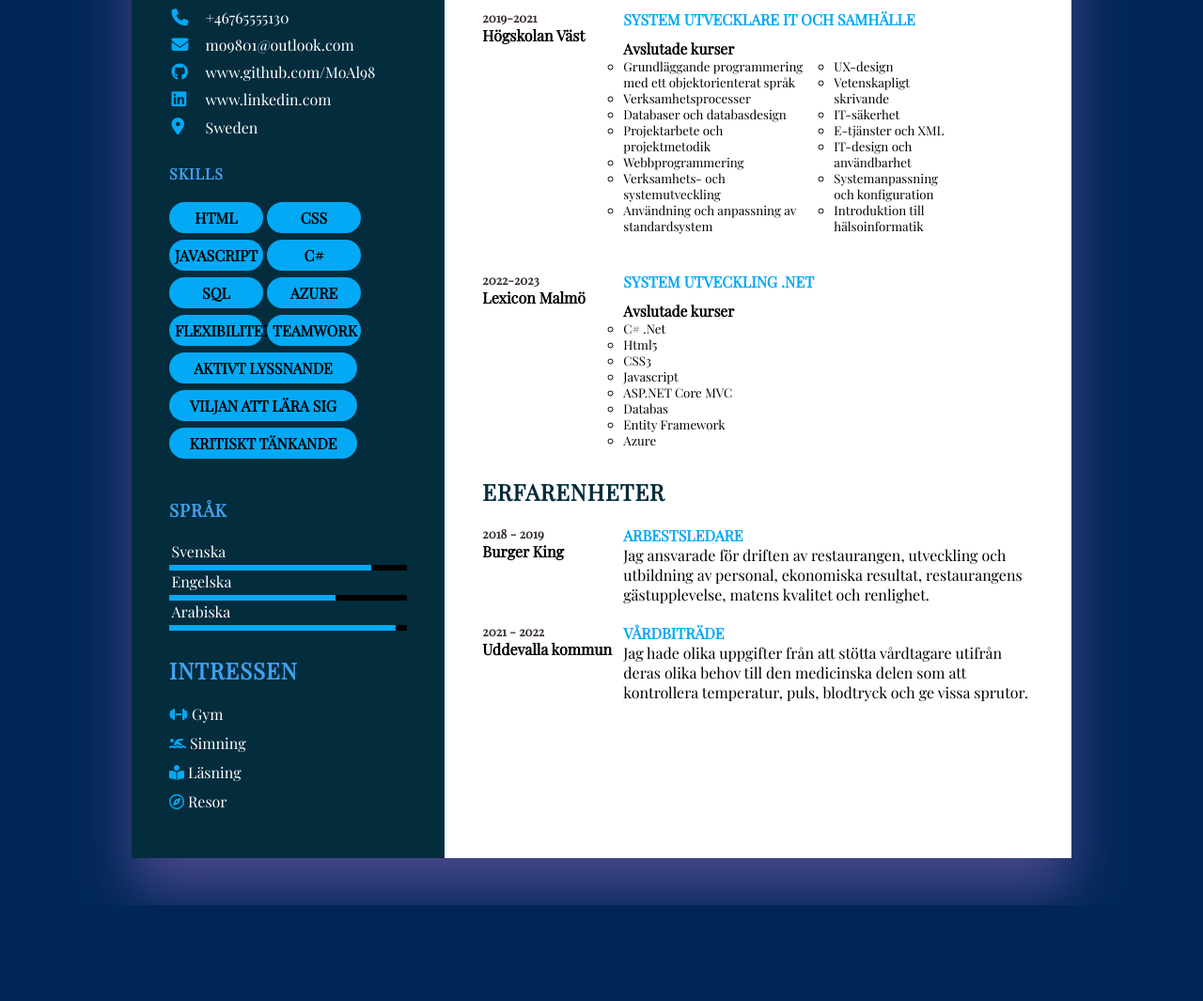
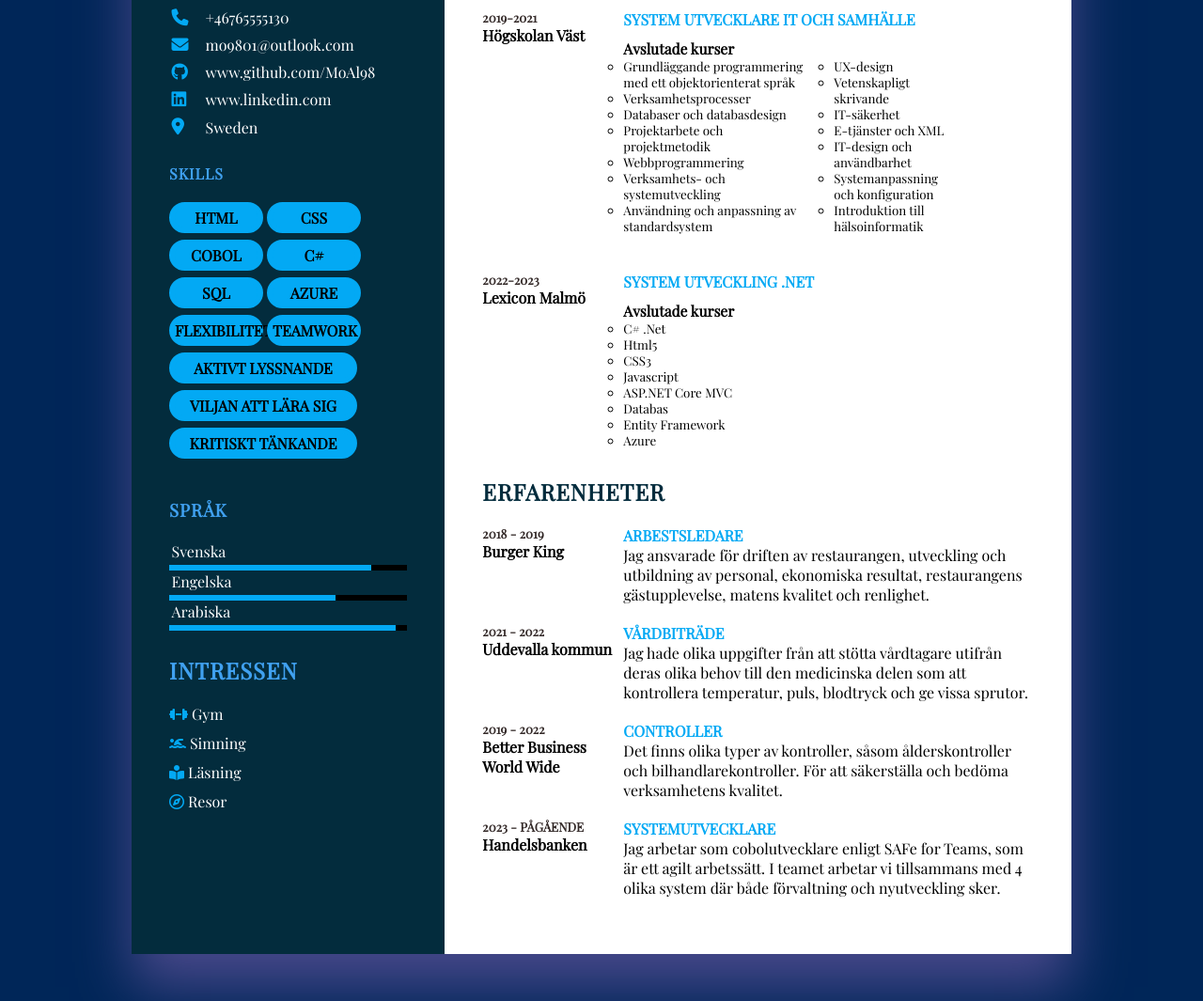
Before and after one commit to MoAl98/myCvSv, a plain HTML site: page index.html in a window 1280 px wide. Shown: the part 433-1498 px from the top of the page at 94% size. Before the commit the page ends 1396 px from the top, so only its background shows below. Drawn offline with nearby package versions, Linux system fonts and the light colour scheme.

Commit message:
Update index.html

```diff
--- a/index.html
+++ b/index.html
@@ -48,7 +48,7 @@
                      <div class="title">Skills </div>
                      <div class="one">HTML</div>
                      <div class="one">CSS</div>
-                     <div class="one">JavaScript</div>
+                     <div class="one">COBOL</div>
                      <div class="one">C#</div>
                      <div class="one">SQL</div>
                      <div class="one">Azure</div>
@@ -180,6 +180,28 @@
                             till den medicinska delen som att kontrollera temperatur, puls, blodtryck och ge vissa sprutor.</p>
                        </div>
                      </div>
+                      <div class="box">
+                        <div class="year_company">
+                            <h5>2019 - 2022</h5>
+                            <h4>Better Business World Wide</h4>
+                        </div>
+                       <div class="text">
+                        <h4>Controller</h4>
+                        <p>Det finns olika typer av kontroller, såsom ålderskontroller
+                           och bilhandlarekontroller. För att säkerställa och bedöma verksamhetens kvalitet.</p>
+                       </div>
+                     </div>
+                     <div class="box">
+                        <div class="year_company">
+                            <h5>2023 - pågående </h5>
+                            <h4>Handelsbanken</h4>
+                        </div>
+                       <div class="text">
+                        <h4>Systemutvecklare</h4>
+                        <p>Jag arbetar som cobolutvecklare enligt SAFe for Teams, som är ett agilt arbetssätt.
+                           I teamet arbetar vi tillsammans med 4 olika system där både förvaltning och nyutveckling sker.</p>
+                       </div>
+                     </div>
             </div>
     </div>
 </body>
```
